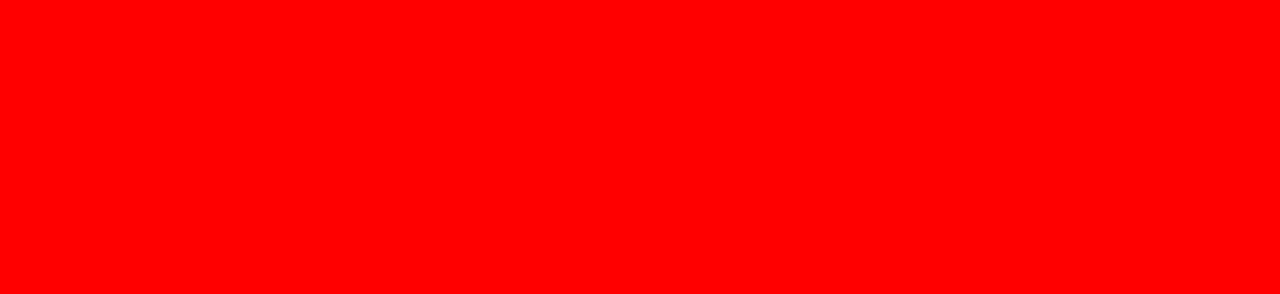
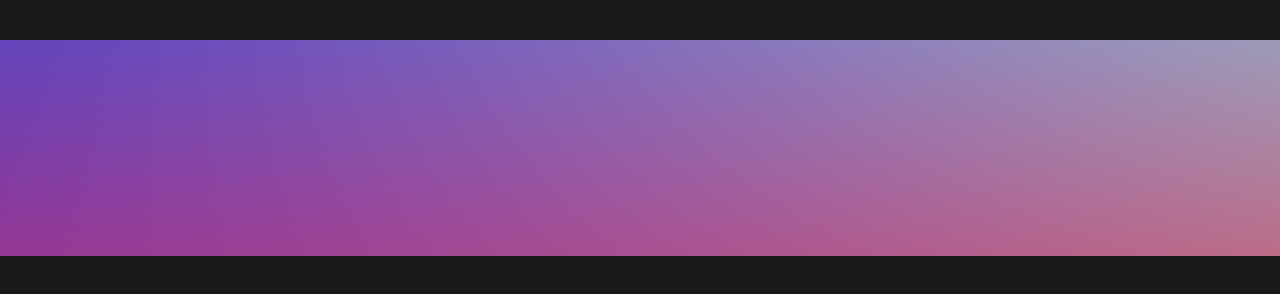
Before and after one commit to Emmelf/Portfolio-V1, a plain HTML site: page index.html in a window 1280 px wide. Drawn offline with Linux system fonts and the light colour scheme.

Commit message:
frontend

```diff
--- a/assets/css/style.css
+++ b/assets/css/style.css
@@ -5,7 +5,7 @@ body{
     height: 100vh;
     margin: 0;
     padding: 0;
-    background-color: red;
+    background-color: #191919;
 }
 
 h1, h2, h3, h4, p{
@@ -16,6 +16,18 @@ h1, h2, h3, h4, p{
 header{
     width: 100%;
     display: flex;
+    flex-direction: column;
+}
+
+nav{
+    width: 100%;
+    height:  2.5em;
+    display: flex;
+}
+
+header > img{
+    width: 100%;
+    height: 13.5em;
 }
 
 main{
--- a/index.html
+++ b/index.html
@@ -11,7 +11,8 @@
 
 <body>
     <header>
-
+        <nav></nav>
+        <img src="./assets/img/gradient.png">
     </header>
     <main>
 
```
Also changed, not shown: assets/img/gradient.png (added), assets/img/menu_icon.svg (added), 1 other file.
